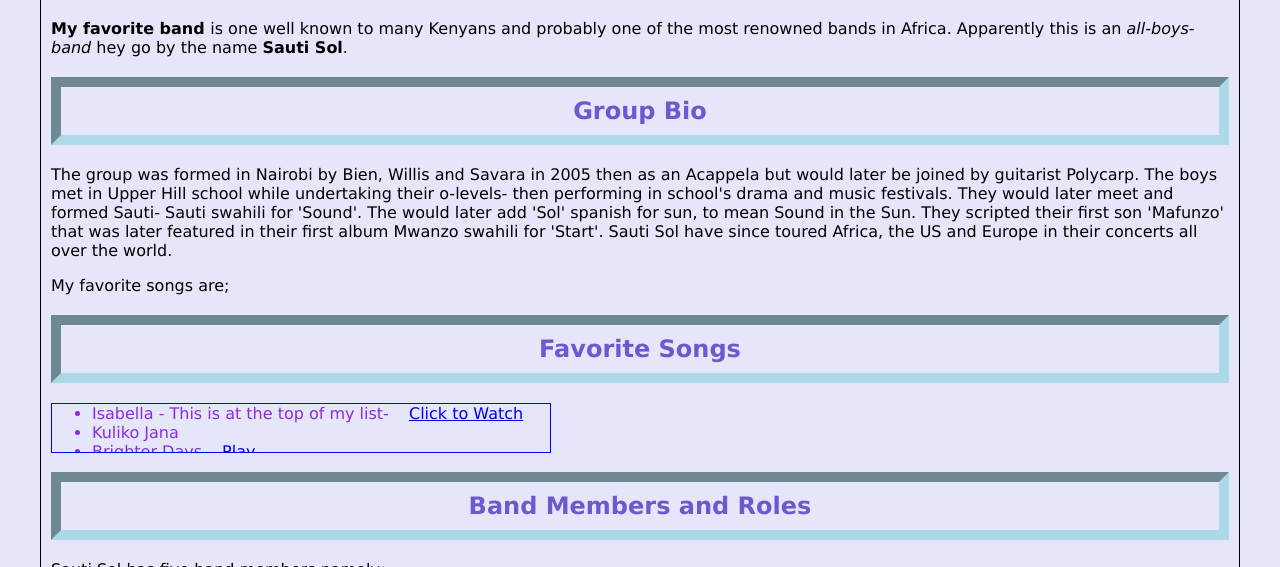
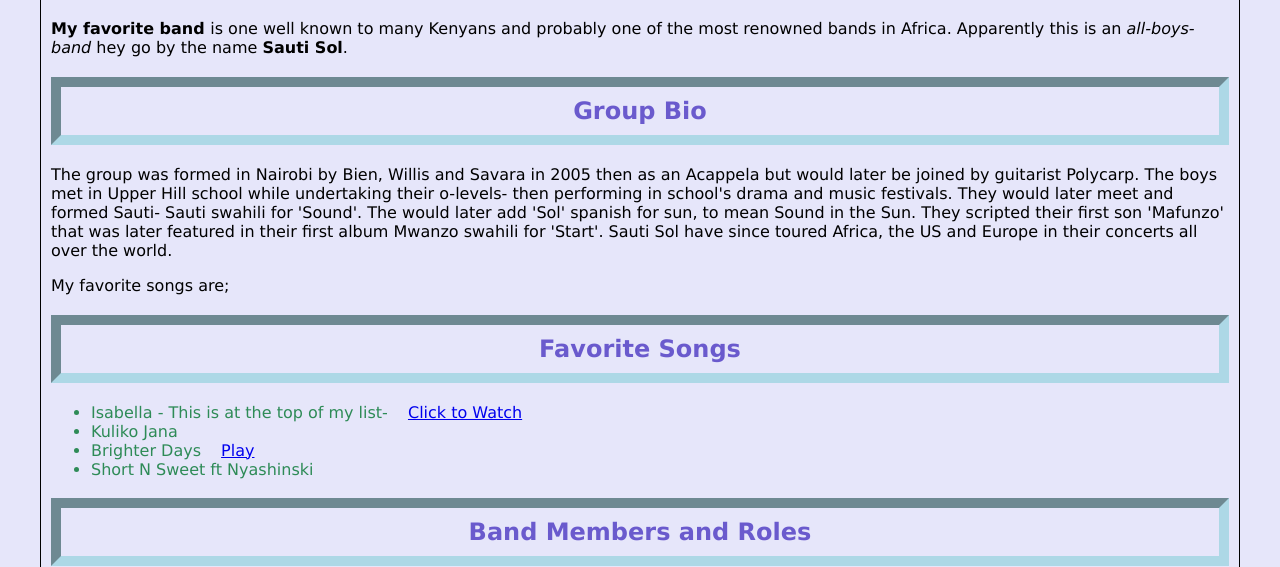
Before and after one commit to QIBET/Myfavoritebandproject, a plain HTML site: page index.html in a window 1280 px wide. Shown: the part 233-800 px from the top of the page. Drawn offline with Linux system fonts and the light colour scheme.

```diff
--- a/index.css
+++ b/index.css
@@ -53,7 +53,7 @@ h3{
     color: blue;
     text-decoration: underline;
 }
-ul{
+ul.flow{
     color: blueviolet;
     width: 500px;
     height: 50px;
```
Also changed, not shown: 2 other files.
